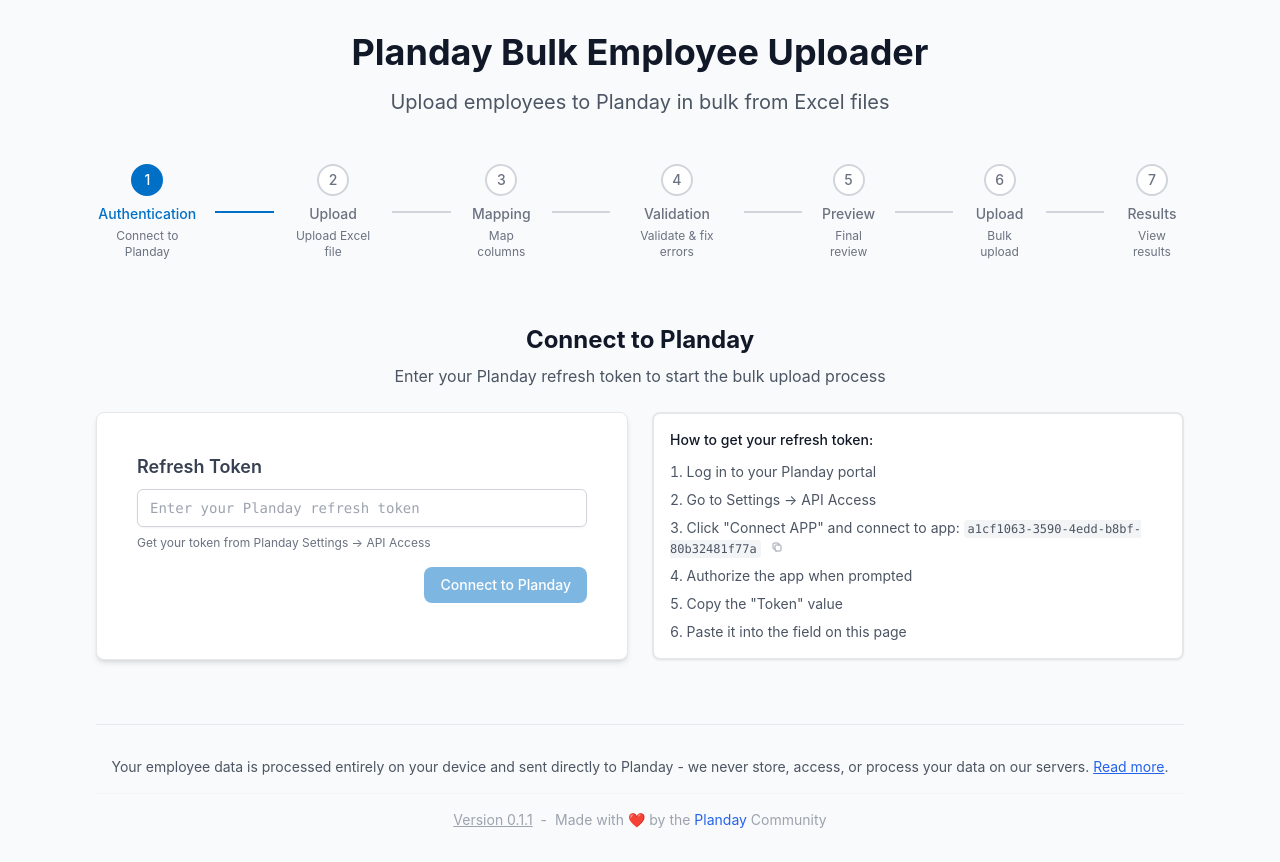
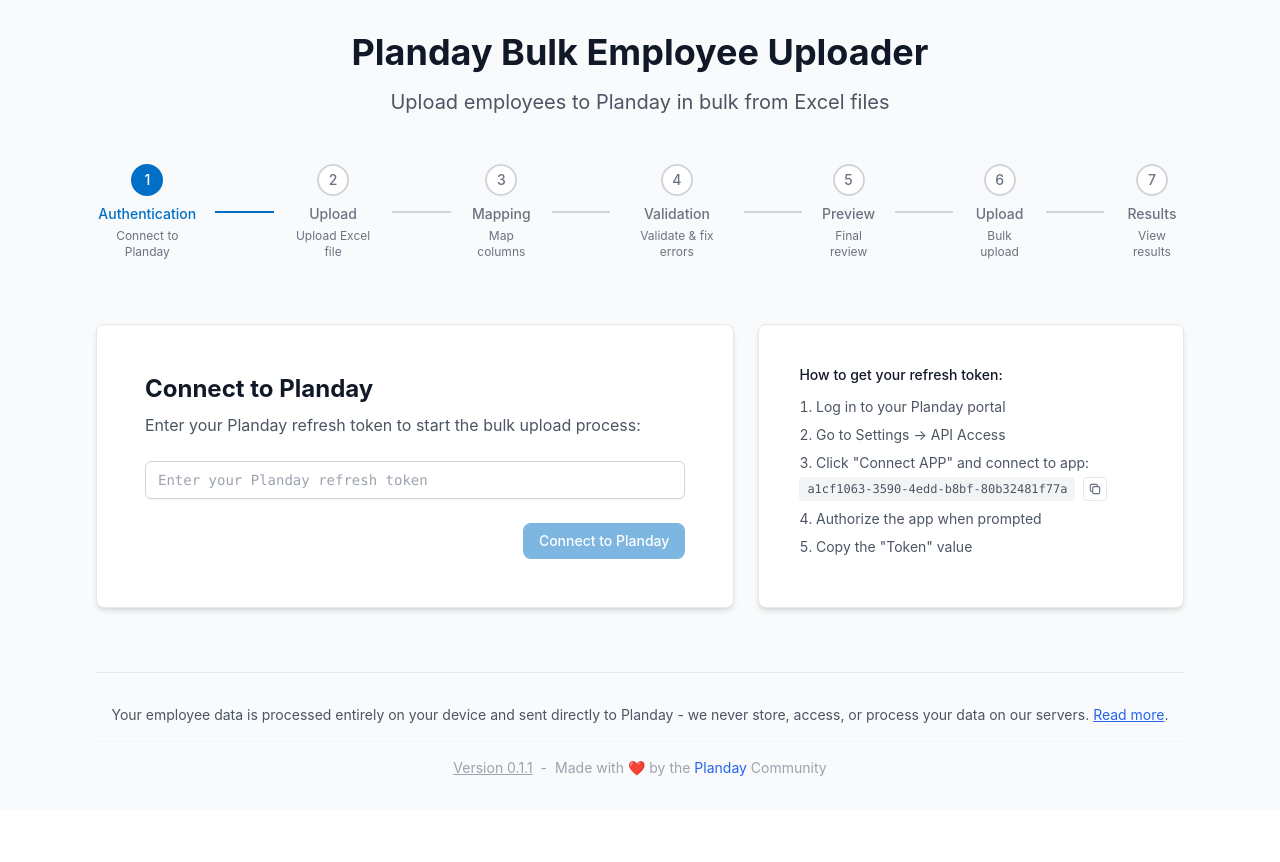
Before and after one commit to Lushbits/pdbulkupload, a React (Vite) app: page / in a window 1280 px wide. After the commit the page ends 810 px from the top, so only its background shows below. Built offline with nearby package versions, Linux system fonts and the light colour scheme.

Commit message:
Improve authentication UI layout - moved header into auth form and cleaned up redundant text

```diff
--- a/src/components/auth/AuthenticationStep.tsx
+++ b/src/components/auth/AuthenticationStep.tsx
@@ -75,16 +75,6 @@
 
   return (
     <div className="w-full max-w-6xl mx-auto space-y-6">
-      {/* Header */}
-      <div className="text-center space-y-2">
-        <h2 className="text-2xl font-bold text-gray-900">
-          Connect to Planday
-        </h2>
-        <p className="text-gray-600">
-          Enter your Planday refresh token to start the bulk upload process
-        </p>
-      </div>
-
       {/* Authentication Form and Instructions - Side by Side */}
       {isAuthenticated ? (
         /* Already Authenticated State */
@@ -129,14 +119,23 @@
         </Card>
       ) : (
         /* Not Authenticated State - Side by Side Layout */
-        <div className="grid grid-cols-1 lg:grid-cols-2 gap-6">
+        <div className="grid grid-cols-1 lg:grid-cols-[3fr_2fr] gap-6 items-stretch">
           {/* Authentication Form */}
-          <Card>
-            <div className="space-y-4">
+          <Card padding="none">
+            <div className="h-full p-6">
+              <div className="w-full space-y-6">
+                {/* Header */}
+                <div className="space-y-2">
+                  <h2 className="text-2xl font-bold text-gray-900">
+                    Connect to Planday
+                  </h2>
+                  <p className="text-gray-600">
+                    Enter your Planday refresh token to start the bulk upload process:
+                  </p>
+                </div>
+
+                {/* Token Input */}
                 <div>
-                              <label htmlFor="refreshToken" className="block text-lg font-semibold text-gray-700 mb-2">
-                Refresh Token
-              </label>
                 <Input
                   id="refreshToken"
                   type="password"
@@ -147,9 +146,6 @@
                   error={authError || undefined}
                   className="font-mono text-sm"
                 />
-                <p className="mt-2 text-xs text-gray-500">
-                  Get your token from Planday Settings → API Access
-                </p>
               </div>
 
               {/* Error Display */}
@@ -179,10 +175,11 @@
                 </Button>
               </div>
               </div>
+            </div>
           </Card>
 
           {/* Instructions */}
-          <Card variant="outline">
+          <Card>
             <div className="space-y-3">
               <h3 className="text-sm font-medium text-gray-900">
                 How to get your refresh token:
@@ -190,18 +187,21 @@
               <ol className="list-decimal list-inside space-y-2 text-sm text-gray-600">
                 <li>Log in to your Planday portal</li>
                 <li>Go to Settings → API Access</li>
-                <li>Click "Connect APP" and connect to app: <code className="bg-gray-100 px-1 py-0.5 rounded text-xs font-mono">a1cf1063-3590-4edd-b8bf-80b32481f77a</code> <button
+                <li>Click "Connect APP" and connect to app: <br/>
+                    <div className="flex items-center gap-2 mt-1">
+                      <code className="bg-gray-100 px-2 py-1 rounded text-xs font-mono">a1cf1063-3590-4edd-b8bf-80b32481f77a</code>
+                      <button
                         onClick={() => navigator.clipboard.writeText('a1cf1063-3590-4edd-b8bf-80b32481f77a')}
-                      className="inline-flex items-center justify-center w-4 h-4 ml-1 text-gray-400 hover:text-gray-600 hover:bg-gray-100 rounded transition-colors"
+                        className="inline-flex items-center justify-center w-6 h-6 text-gray-500 hover:text-gray-700 hover:bg-gray-100 rounded border border-gray-200 hover:border-gray-300 transition-all duration-200"
                         title="Copy app ID to clipboard"
                       >
-                      <svg className="w-3 h-3" fill="none" stroke="currentColor" viewBox="0 0 24 24">
+                        <svg className="w-3.5 h-3.5" fill="none" stroke="currentColor" viewBox="0 0 24 24">
                           <path strokeLinecap="round" strokeLinejoin="round" strokeWidth="2" d="M8 16H6a2 2 0 01-2-2V6a2 2 0 012-2h8a2 2 0 012 2v2m-6 12h8a2 2 0 002-2v-8a2 2 0 00-2-2h-8a2 2 0 00-2 2v8a2 2 0 002 2z" />
                         </svg>
-                    </button></li>
+                      </button>
+                    </div></li>
                 <li>Authorize the app when prompted</li>
                 <li>Copy the "Token" value</li>
-                <li>Paste it into the field on this page</li>
               </ol>
             </div>
           </Card>
```
Lines whose indentation alone changed are shown as unchanged.
